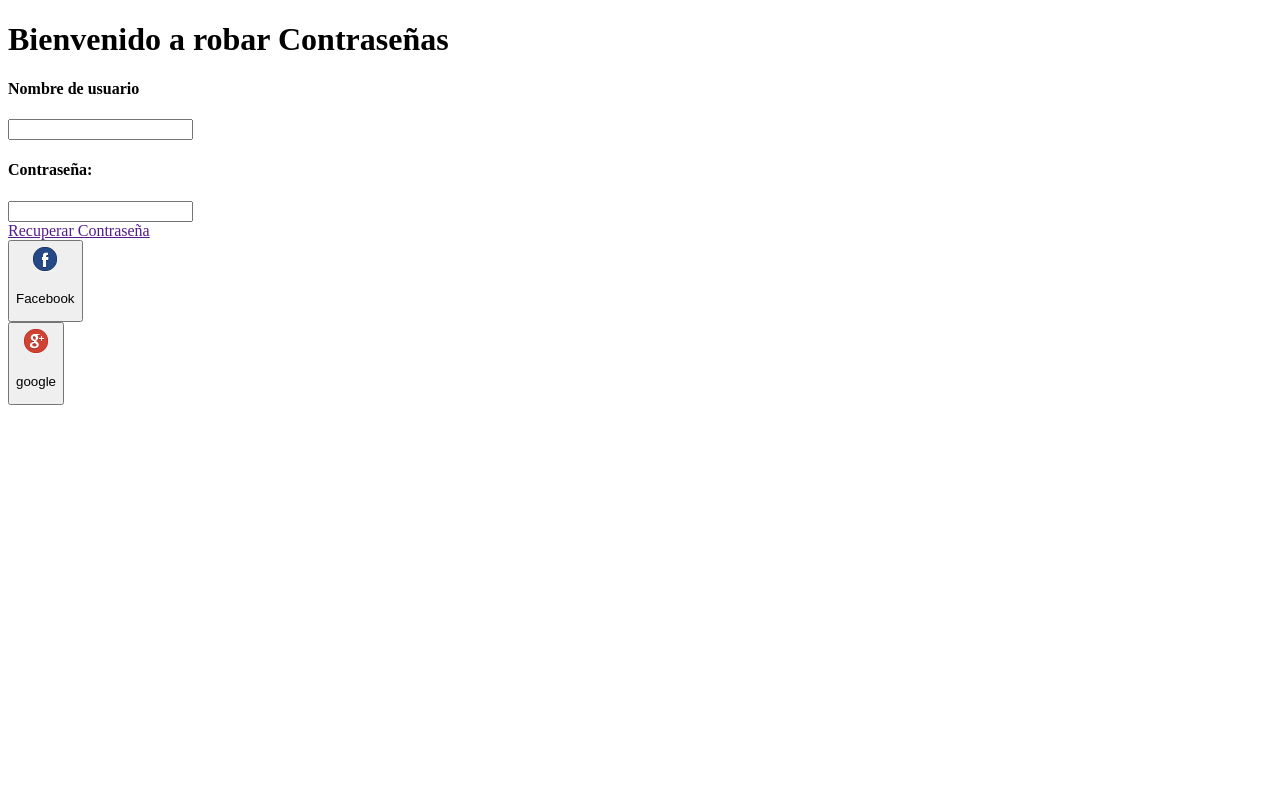
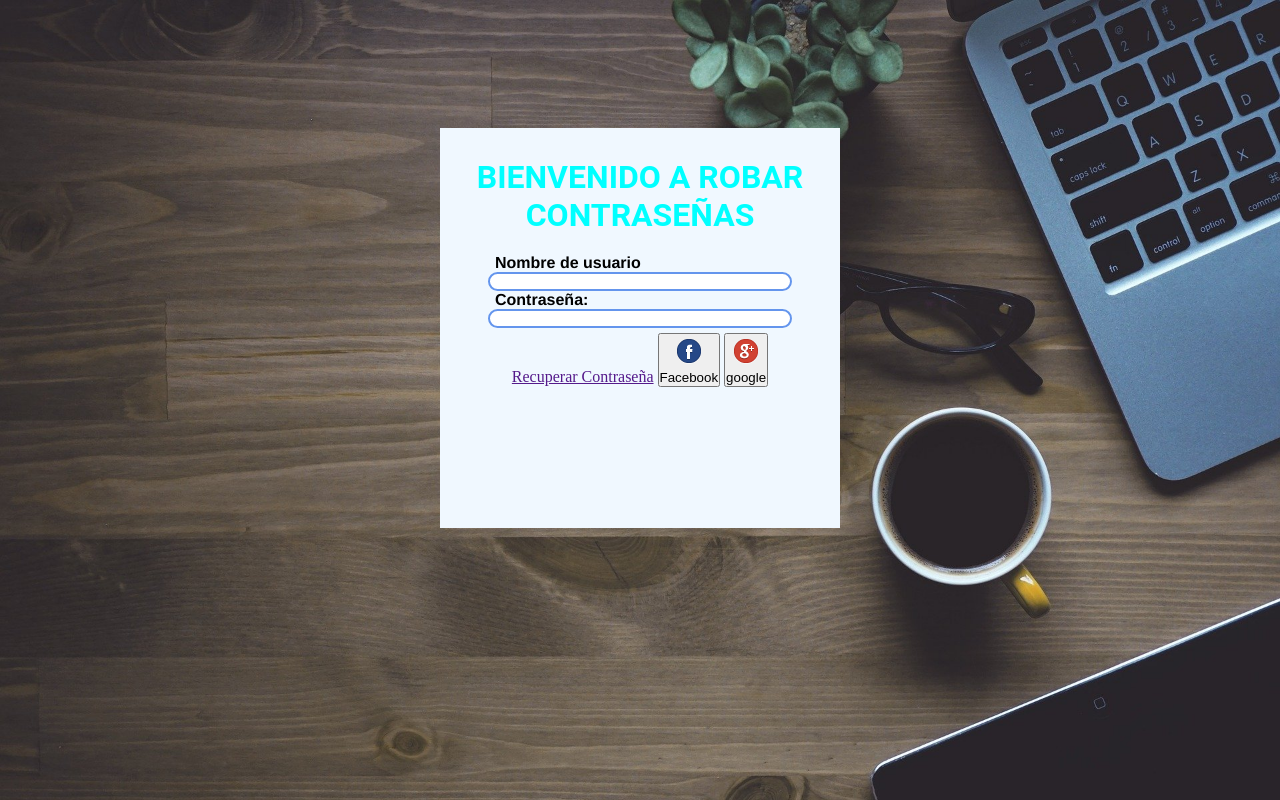
Before and after one commit to AlejandroTRIKITRAKATELAS33sanchezCano/4IV8_PSW_Sanchez_Cano_Alejandro, a plain HTML site: page 03loggin/loggin.html in a window 1280 px wide. Drawn offline with Linux system fonts and the light colour scheme.

Commit message:
Update loggin.html

```diff
--- a/03loggin/loggin.html
+++ b/03loggin/loggin.html
@@ -5,7 +5,7 @@
     <meta http-equiv="X-UA-Compatible" content="IE=edge">
     <meta name="viewport" content="width=device-width, initial-scale=1.0">
     <title>Loggin para robar cuentas</title>
-    <link rel="stylesheet" href="../03 loggin/CSS/style.css">
+    <link rel="stylesheet" href="../03loggin/CSS/style.css">
 </head>
 <body>
     <div class="userlogin">
```
